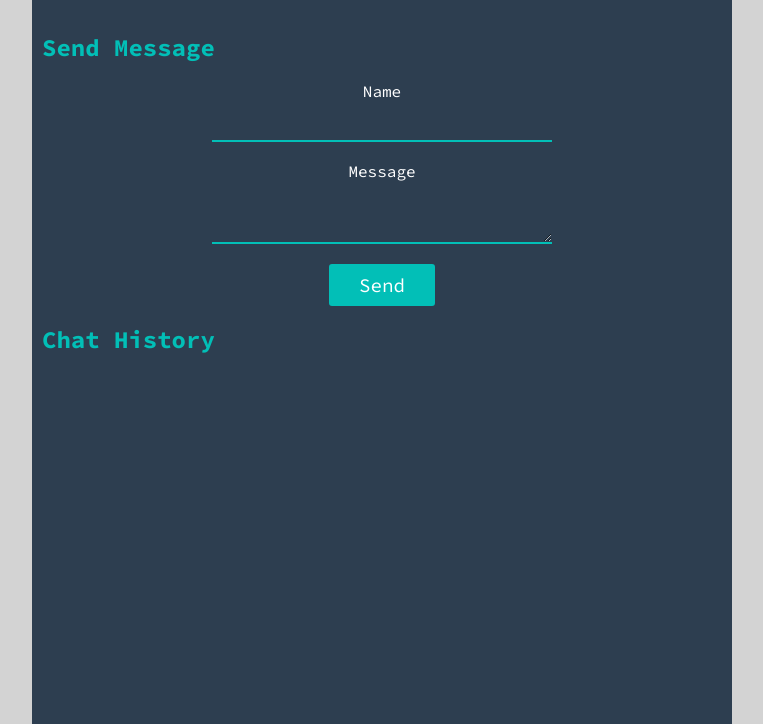
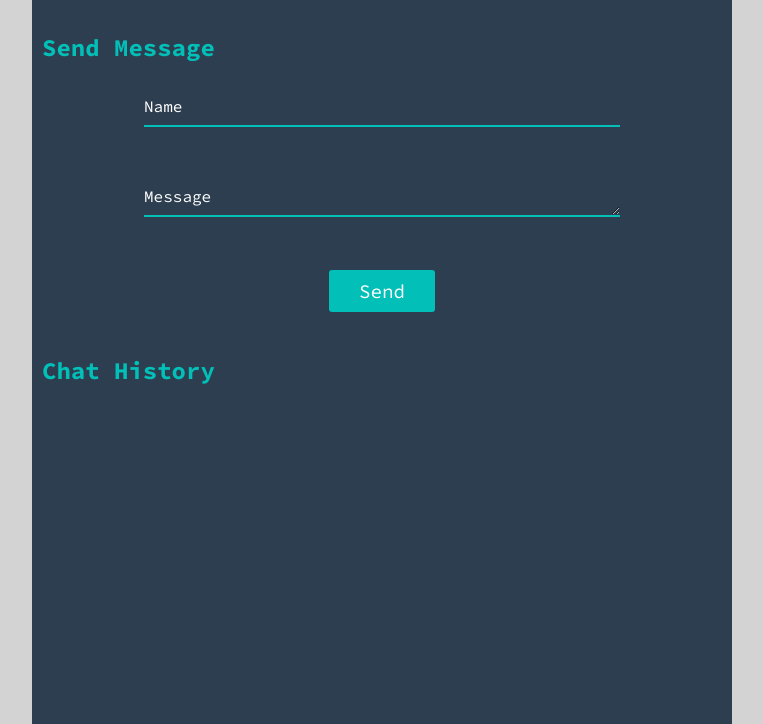
Before and after one commit to guennithegun/ChatAPP, a website: page index.html in a window 1280 px wide. Shown: the part 76-800 px from the top of the page, without its empty margins (258-1021 px from the left). Drawn offline with nearby package versions, Linux system fonts and the light colour scheme; no server answers.

Commit message:
Added effect to input and textarea so that label moves to top when typing

```diff
--- a/css/styles.css
+++ b/css/styles.css
@@ -50,17 +50,22 @@ header {
 }
 
 .message__input {
-  margin-top: 20px;
-  position: relative;
   display: flex;
   flex-direction: column;
+  justify-content: center;
   align-items: center;
 }
 
 .message__input--name,
 .message__input--text {
   width: 70%;
-  margin: 20px;
+  position: relative;
+}
+
+.nameInput,
+.messageInput {
+  width: 100%;
+  height: 40px;
   background-color: transparent;
   border: none;
   border-bottom: 2px solid #02bfb7;
@@ -68,7 +73,7 @@ header {
   color: white;
 }
 
-.message__input--button {
+.inputButton {
  background-color: #02bfb7;
  border: none;
  border-radius: 3px;
@@ -79,6 +84,28 @@ header {
  outline-style: none;
 }
 
+.message__input div {
+  margin: 25px 0;
+}
+
+.message__input div label {
+  position: absolute;
+  top: 10px;
+  left: 0;
+  color: white;
+  transition: 0.5s;
+  pointer-events: none;
+}
+
+textarea:focus ~ label,
+#name:focus ~ label,
+textarea:valid ~ label,
+#name:valid ~ label {
+  top: -13px;
+  color: #02bfb7;
+  font-size: 13px;
+  font-weight: 700;
+}
 /*
 ------ DISPLAY MESSAGE SECTION ------
 */
@@ -108,9 +135,4 @@ header {
   header {
     width: 700px;
   }
-
-  .message__input--name,
-  .message__input--text {
-    width: 50%;
-  }
 }
--- a/index.html
+++ b/index.html
@@ -25,11 +25,17 @@
       Send Message
     </h2>
     <div class="message__input">
+      <div class="message__input--name">
+        <input id="name" class="nameInput" required>
         <label for="name">Name</label>
-        <input id="name" class="message__input--name">
+      </div>
+      <div class="message__input--text">
+        <textarea id="message" class="messageInput" required></textarea>
         <label for="message">Message</label>
-        <textarea id="message" class="message__input--text"></textarea>
-        <button id="send" class="message__input--button">Send</button>
+      </div>
+      <div class="message__input--button">
+        <button id="send" class="inputButton">Send</button>
+      </div>
     </div>
   </section>
   <!-- DISPLAY MESSAGES -->
```
